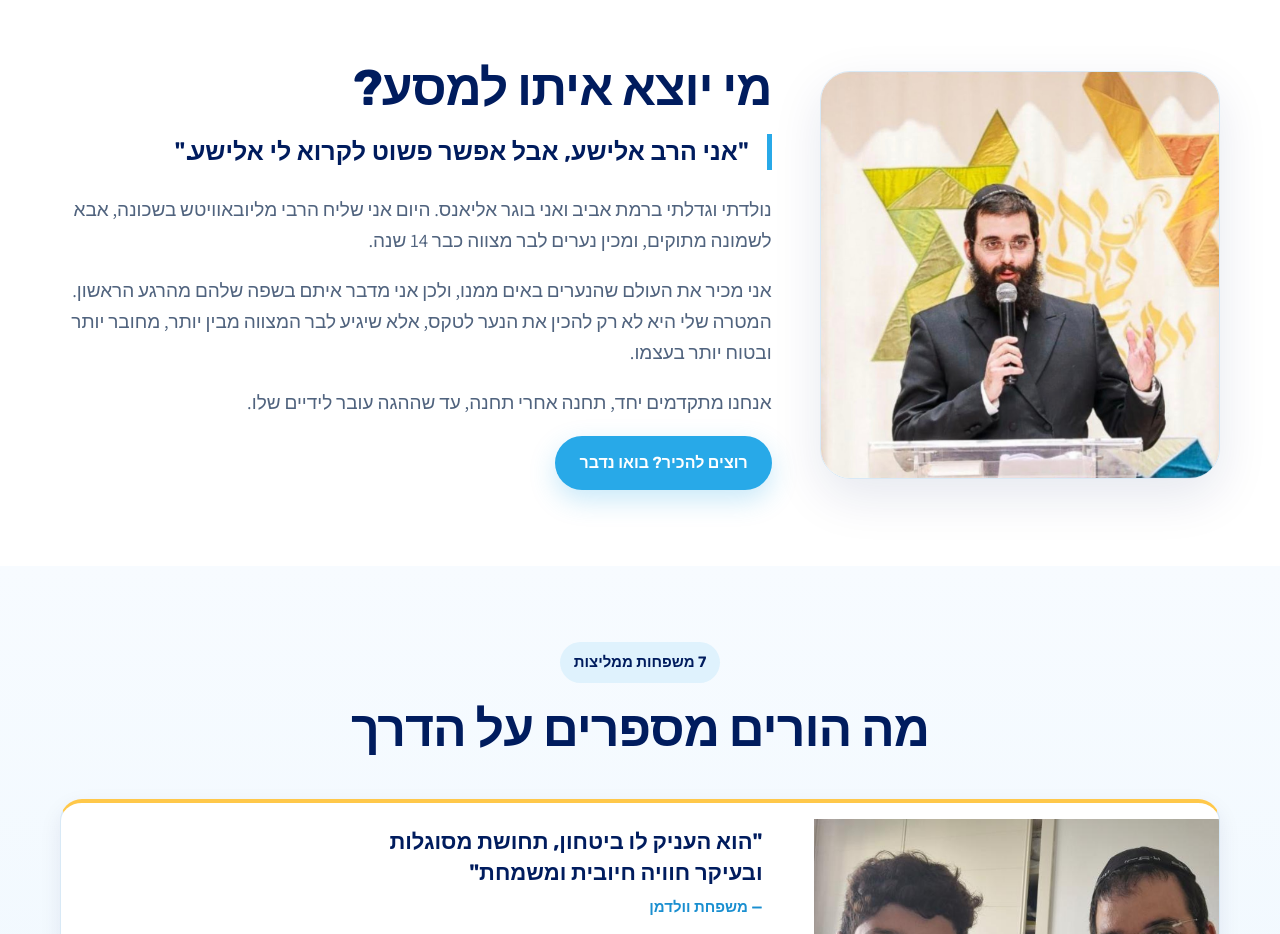
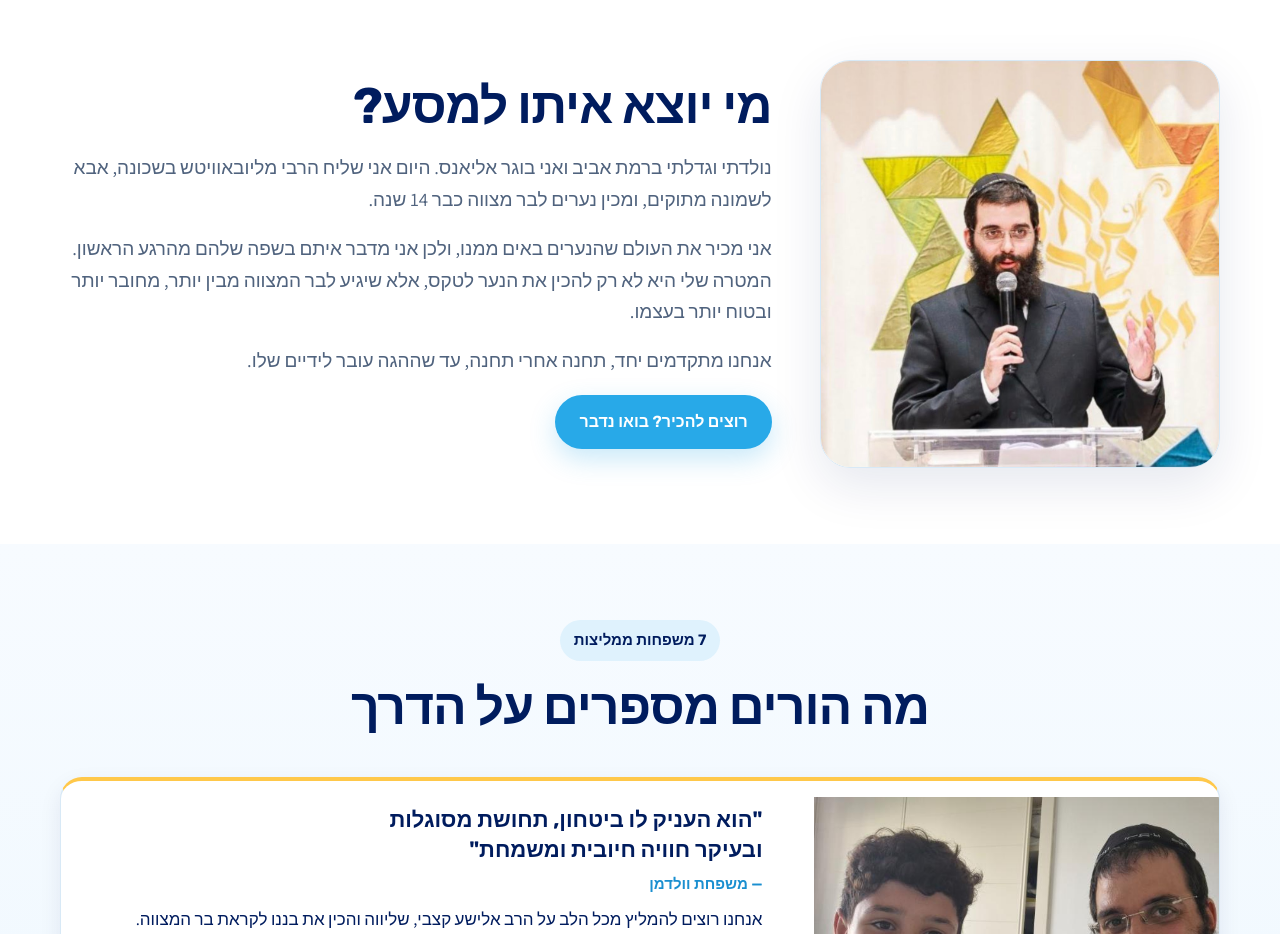
Before and after one commit to 770elik-glitch/next13, a plain HTML site: page index.html in a window 1280 px wide. Shown: the part 1280-2214 px from the top of the page. Drawn offline with Linux system fonts and the light colour scheme.

Commit message:
Remove Elisha intro quote
Co-Authored-By: Claude Opus 5.5 <noreply@anthropic.com>
Claude-Session: https://claude.ai/code/session_01JesEu2KzANqUqZzMneWxGV

```diff
--- a/index.html
+++ b/index.html
@@ -487,7 +487,6 @@
         </div>
         <div class="about-copy">
           <h2>מי יוצא איתו למסע?</h2>
-          <div class="about-quote">"אני הרב אלישע, אבל אפשר פשוט לקרוא לי אלישע."</div>
           <p>נולדתי וגדלתי ברמת אביב ואני בוגר אליאנס. היום אני שליח הרבי מליובאוויטש בשכונה, אבא לשמונה מתוקים, ומכין נערים לבר מצווה כבר 14 שנה.</p>
           <p>אני מכיר את העולם שהנערים באים ממנו, ולכן אני מדבר איתם בשפה שלהם מהרגע הראשון. המטרה שלי היא לא רק להכין את הנער לטקס, אלא שיגיע לבר המצווה מבין יותר, מחובר יותר ובטוח יותר בעצמו.</p>
           <p>אנחנו מתקדמים יחד, תחנה אחרי תחנה, עד שההגה עובר לידיים שלו.</p>
```
